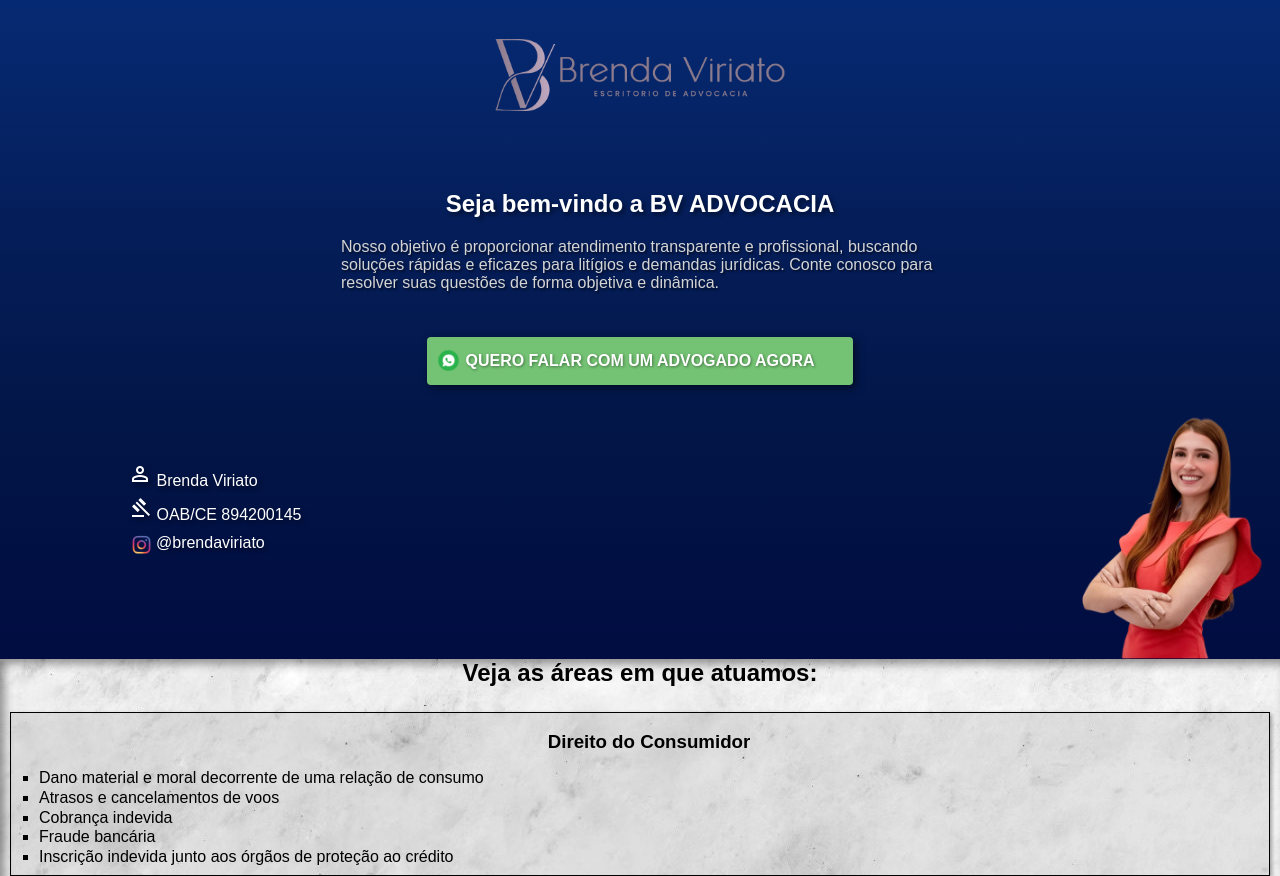
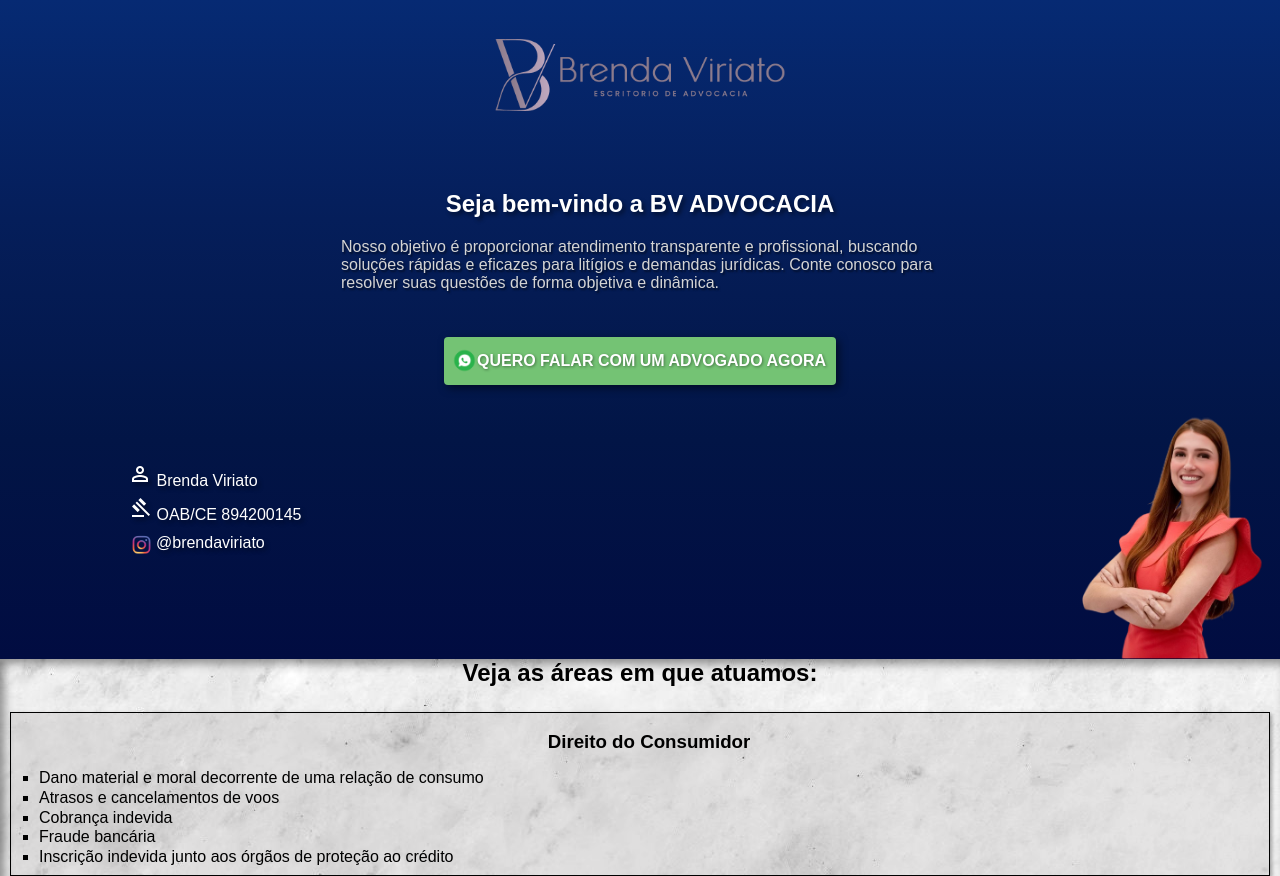
Before and after one commit to FilipeQueiroz96/SiteBrenda, a plain HTML site: page sitebrenda/HTMLeCSS/index.html in a window 1280 px wide. Shown: the top 876 px of the page. Drawn offline with nearby package versions, Linux system fonts and the light colour scheme.

Commit message:
fixed butao wapp

```diff
--- a/sitebrenda/HTMLeCSS/style.css
+++ b/sitebrenda/HTMLeCSS/style.css
@@ -61,7 +61,7 @@ body>header>.wapp>a {
     text-decoration: none;
     color: rgb(255, 255, 255);
     margin-top: 20px;
-    padding: 15px 38px 15px 38px;
+    padding: 15px 10px 15px 33px;
     background-color: rgb(116, 195, 116);
     box-shadow: 3px 3px 8px rgba(0, 0, 0, 0.512);
     border-radius: 4px;
```
